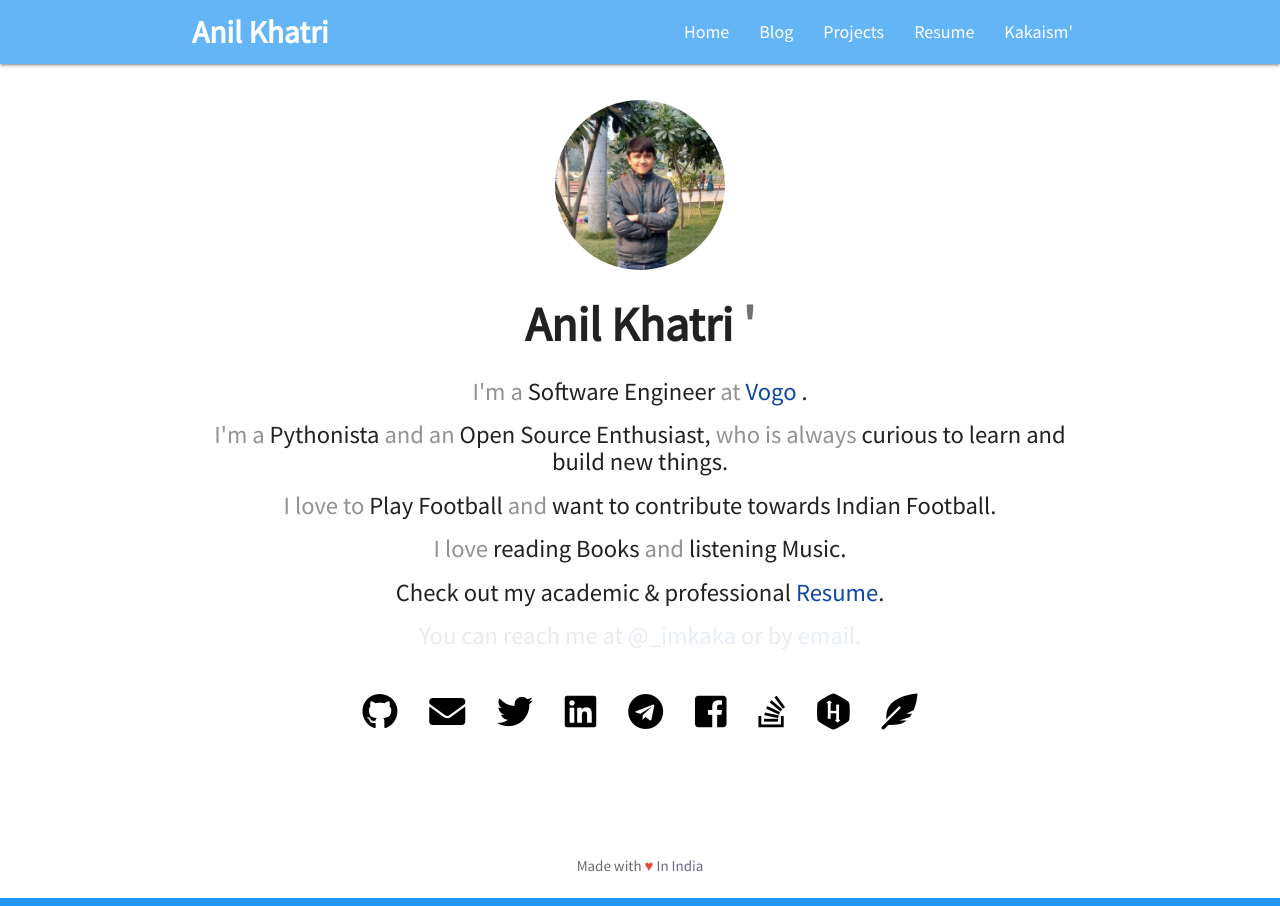
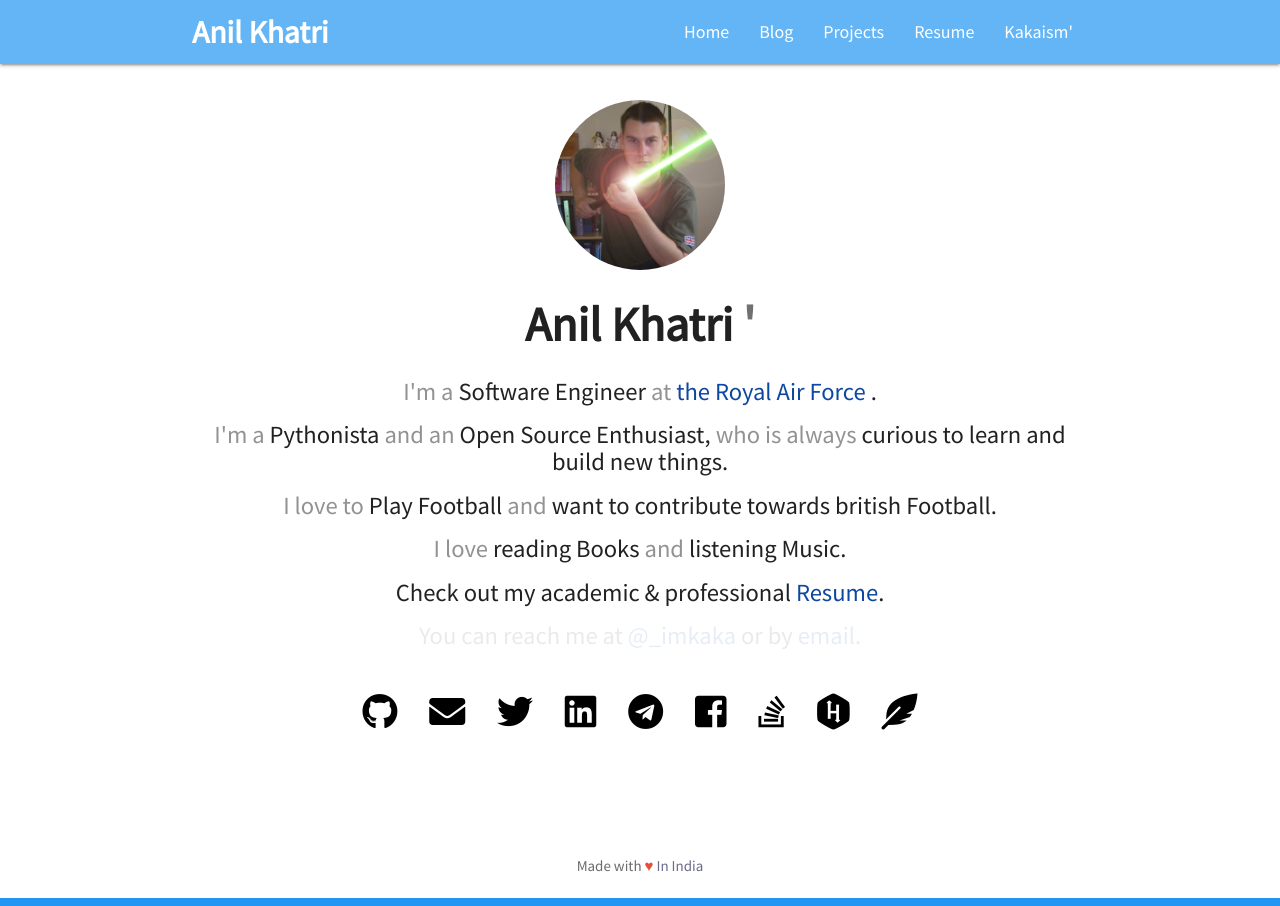
Before and after one commit to SmTaUcM/SmTaUcM.github.io, a Jekyll site: the page built from index.html, in a window 1280 px wide. Built offline with Jekyll 4.4.1, drawn with Linux system fonts in a browser that asks for light colours; nearby versions of some CDN libraries.

Commit message:
Dev on index.html

```diff
--- a/index.html
+++ b/index.html
@@ -23,7 +23,7 @@ layout: home
     <h5 id="test1">
       <span style="color:#929292;">I'm a </span>Software Engineer
       <span style="color:#929292;">at</span>
-      <span class="hov"><a href="http://twitter.com/Vogo_rentals" target="_blank">Vogo</a>
+      <span class="hov"><a href="http://www.raf.mod.uk" target="_blank">the Royal Air Force</a>
       </span>.
     </h5>
 
@@ -39,7 +39,7 @@ layout: home
 
     <h5 id="test3">
       <span style="color:#929292;">I love to</span> Play Football
-      <span style="color:#929292;">and</span> want to contribute towards Indian
+      <span style="color:#929292;">and</span> want to contribute towards british
       Football.
     </h5>
 
```
Also changed, not shown: other parts of index.html (+1 -1 lines), img/avatar.jpg, img/favicon.png (added).
